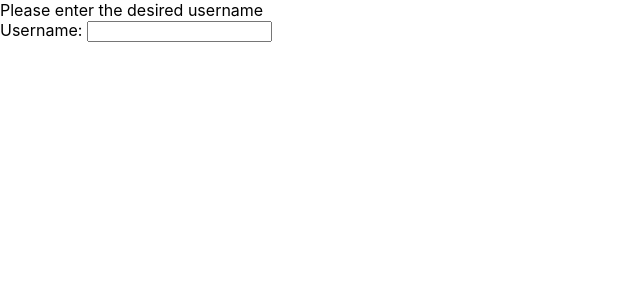
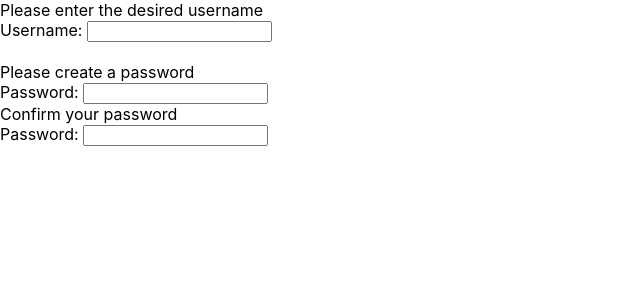
Before and after one commit to EG-Lear/webshop, a React (Create React App) app in the folder client/: page /signup in a window 1280 px wide. Shown: the top 300 px of the page, without its empty margins (0-640 px from the left). Built offline with nearby package versions, Linux system fonts and the light colour scheme; no server answers.

Commit message:
working on signup

```diff
--- a/client/src/Containers/SignUp.js
+++ b/client/src/Containers/SignUp.js
@@ -10,6 +10,17 @@ const SignUp = ({loginUser}) => {
         <br/>
         <label>Username: </label>
         <input></input>
+        <br/>
+        <br/>
+        Please create a password
+        <br/>
+        <label>Password: </label>
+        <input></input>
+        <br/>
+        Confirm your password
+        <br/>
+        <label>Password: </label>
+        <input></input>
       </form>
     </div>
   )
```
